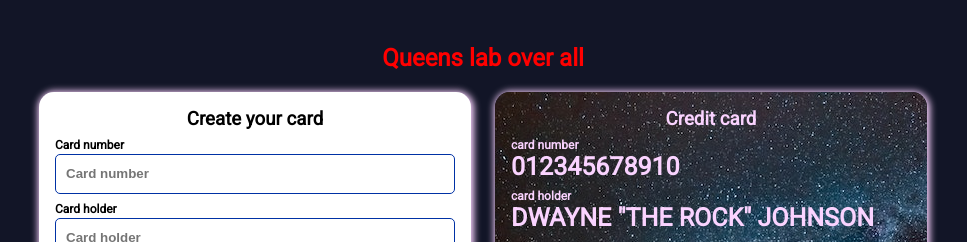
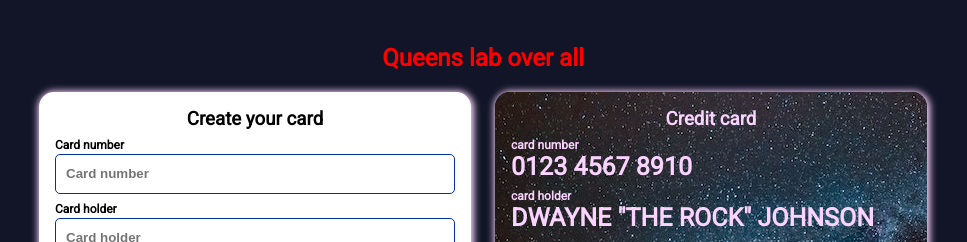
Before and after one commit to bodelind/ql-react, a React (Vite) app: page / in a window 1280 px wide. Shown: the top 242 px of the page, without its empty margins (157-1124 px from the left). Built offline with nearby package versions, Linux system fonts and the light colour scheme.

Commit message:
minor fix card number

```diff
--- a/src/components/CreditCard/CreditCard.tsx
+++ b/src/components/CreditCard/CreditCard.tsx
@@ -240,7 +240,7 @@ const CreditCard = () => {
 				<CardPreviewProperty>
 					<TextSpan {...{ label: 'card number' }} />
 					<CardPreviewText>
-						{cardInfo.cardNumber.match(/.{1,4}/g)?.join(' ') || '012345678910'}
+						{(cardInfo.cardNumber || '012345678910').match(/.{1,4}/g)?.join(' ')}
 					</CardPreviewText>
 				</CardPreviewProperty>
 				<CardPreviewProperty>
```
